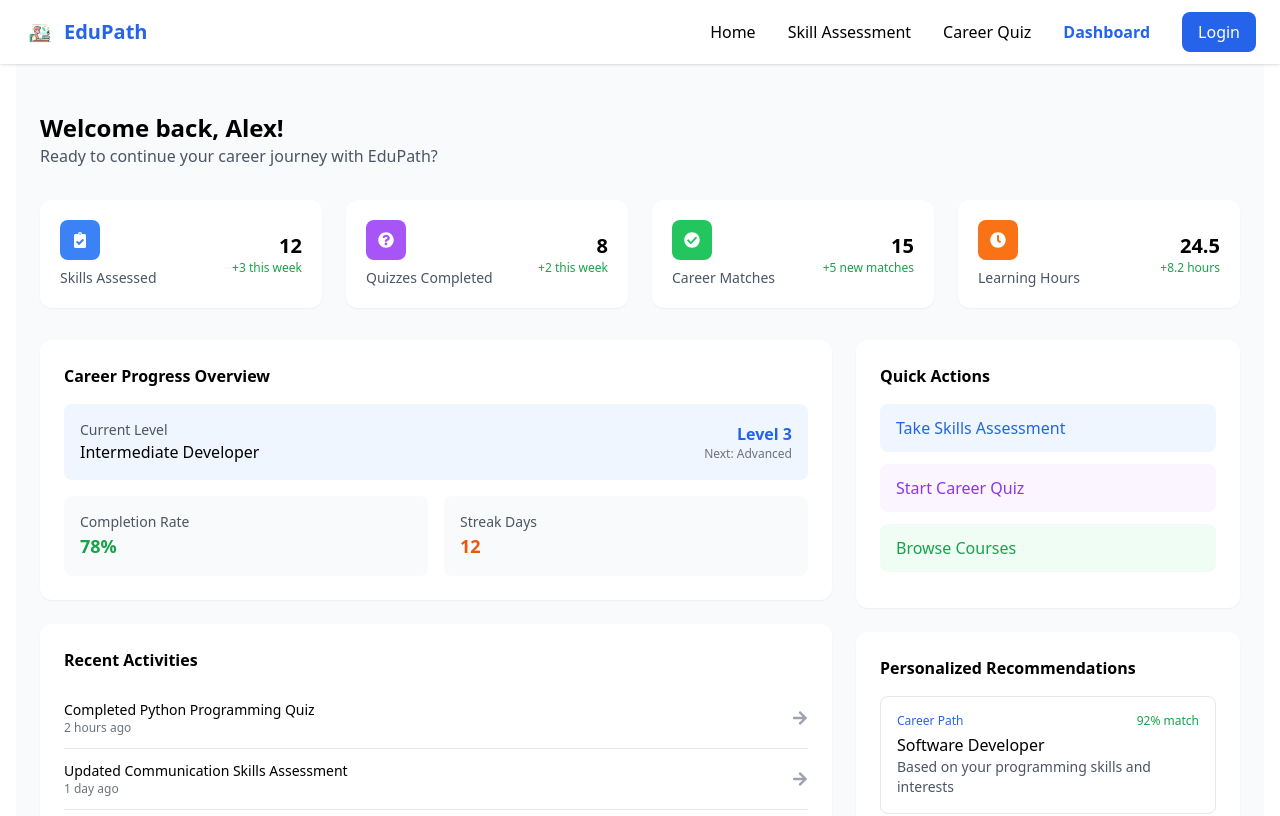
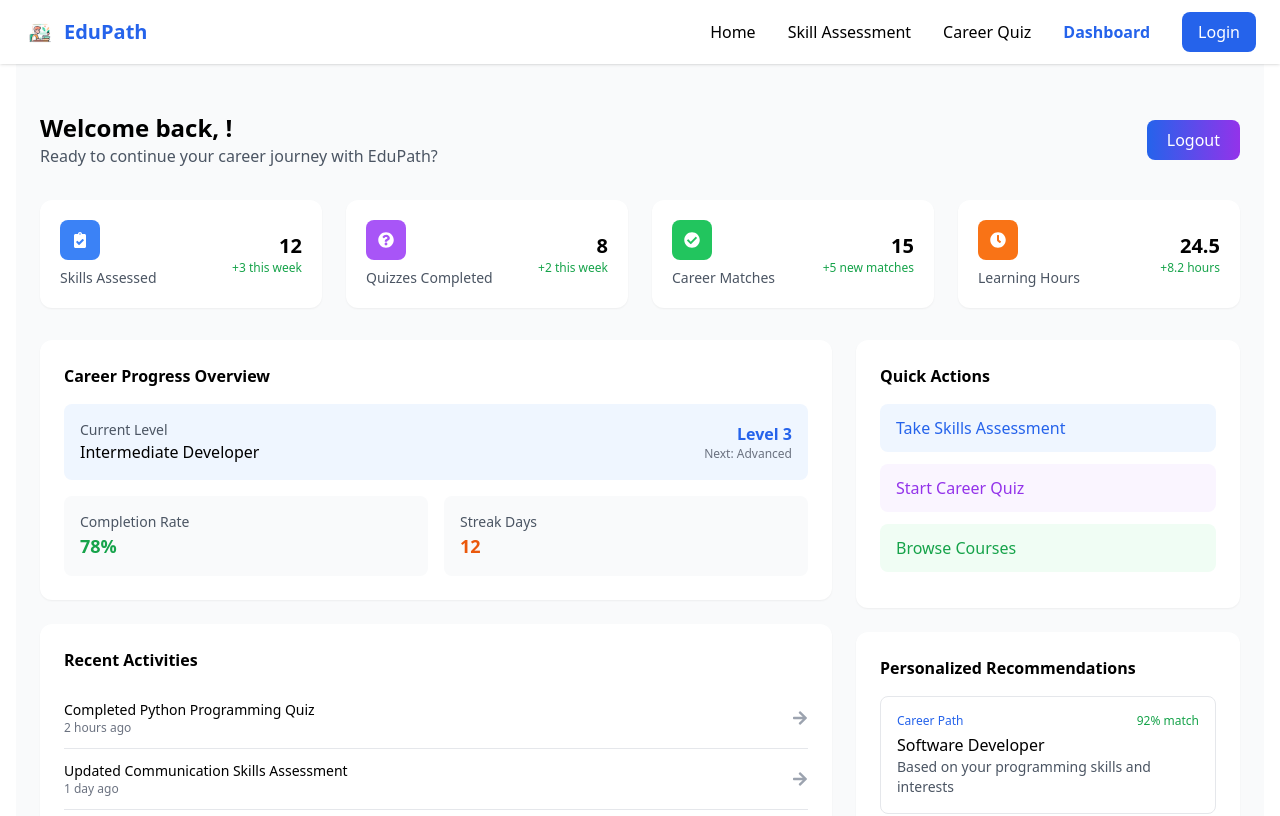
Before and after one commit to Rahul12jain/EduPath-Career-Guidance-Platform, a React (Vite) app in the folder frontend/: page /dashboard in a window 1280 px wide. Shown: the top 816 px of the page. Built offline with nearby package versions, Linux system fonts and the light colour scheme.

Commit message:
add logout button in dashboard

```diff
--- a/frontend/src/pages/Dashboard.jsx
+++ b/frontend/src/pages/Dashboard.jsx
@@ -1,3 +1,6 @@
+import { useEffect, useState } from "react";
+import { useNavigate } from "react-router-dom";
+import API from "../services/api";
 import {
   FaClipboardCheck,
   FaQuestionCircle,
@@ -6,15 +9,46 @@ import {
   FaArrowRight,
 } from "react-icons/fa";
 
+
+
 function Dashboard() {
+  const navigate = useNavigate();
+  const [user, setUser] = useState(null);
+
+  useEffect(() => {
+    const fetchUser = async () => {
+      try {
+        const { data } = await API.get("/auth/profile");
+        setUser(data);
+      } catch (error) {
+        console.log("Failed to fetch user");
+      }
+    };
+
+    fetchUser();
+  }, []);
+
   return (
     <div className="w-full min-h-screen bg-gray-50 px-6 py-10 pt-24">
       {/* Header */}
-      <div className="mb-8">
-        <h1 className="text-2xl font-bold">Welcome back, Alex!</h1>
-        <p className="text-gray-600">
-          Ready to continue your career journey with EduPath?
-        </p>
+      {/* Header */}
+      <div className="flex flex-col sm:flex-row sm:items-center sm:justify-between mb-8">
+        <div>
+          <h1 className="text-2xl font-bold">Welcome back, {user?.name}!</h1>
+          <p className="text-gray-600">
+            Ready to continue your career journey with EduPath?
+          </p>
+        </div>
+
+        <button
+          onClick={() => {
+            localStorage.removeItem("token");
+            navigate("/login");
+          }}
+          className="mt-4 sm:mt-0 bg-gradient-to-r from-blue-600 to-purple-600 text-white px-5 py-2 rounded-lg font-medium hover:opacity-90 transition"
+        >
+          Logout
+        </button>
       </div>
 
       {/* Stats Cards */}
```
